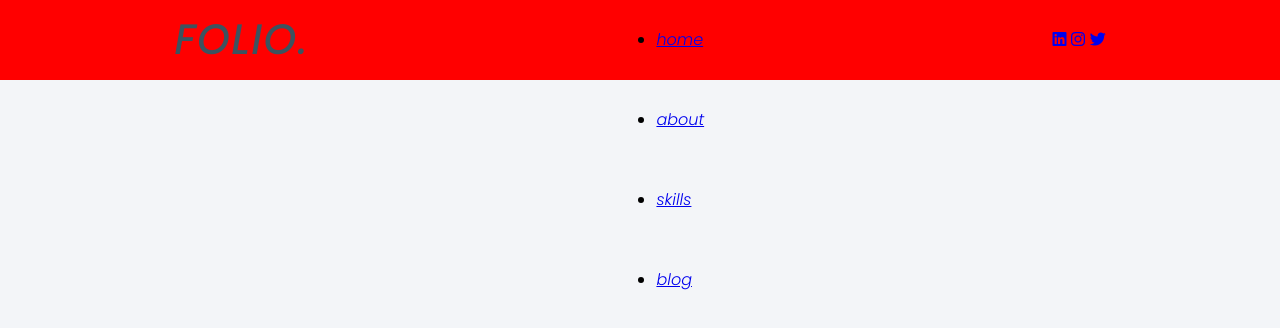
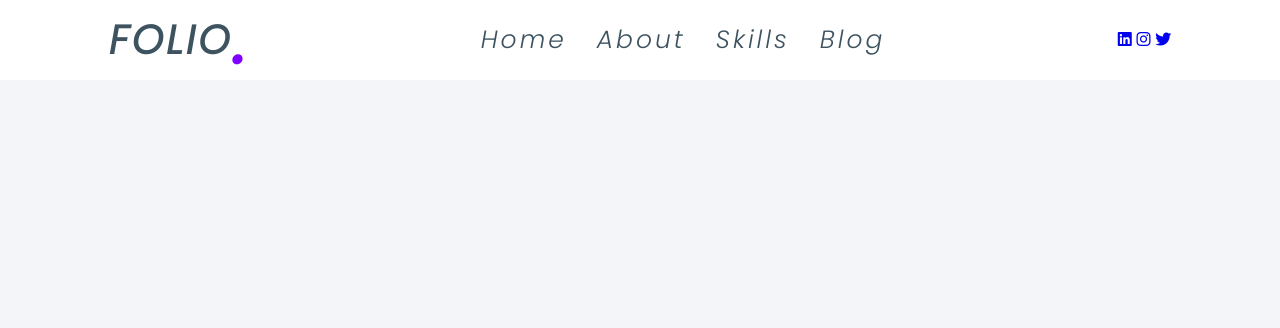
Before and after one commit to javierjuanJJ/Personal-Website-with-Typing-Animation, a plain HTML site: page index.html in a window 1280 px wide. Drawn offline with Linux system fonts and the light colour scheme.

Commit message:
Commit 3

```diff
--- a/css/style.css
+++ b/css/style.css
@@ -21,7 +21,7 @@ nav{
     height: 80px;
     line-height: 80px;
     z-index: 111;
-    background-color: red;
+    background-color: #ffffff;
 }
 .logo{
     display: flex;
@@ -32,3 +32,21 @@ nav{
     cursor: pointer;
     text-transform: uppercase;
 }
+b{
+    font-size: 70px;
+    color: #7f00ff;
+}
+.navItems{
+    display: flex;
+}
+.navItems li{
+    list-style: none;
+    margin: 0 15px ;
+}
+.navItems li a{
+    font-size: 25px;
+    color: #3d535f;
+    letter-spacing: 3px;
+    text-decoration: none;
+    text-transform: capitalize;
+}
--- a/index.html
+++ b/index.html
@@ -10,7 +10,7 @@
     <div class="container">
         <nav>
             <div class="logo">
-                folio.
+                folio<b>.</b>
             </div>
             <ul class="navItems">
                 <li><a href="#">home</a> </li>
```
